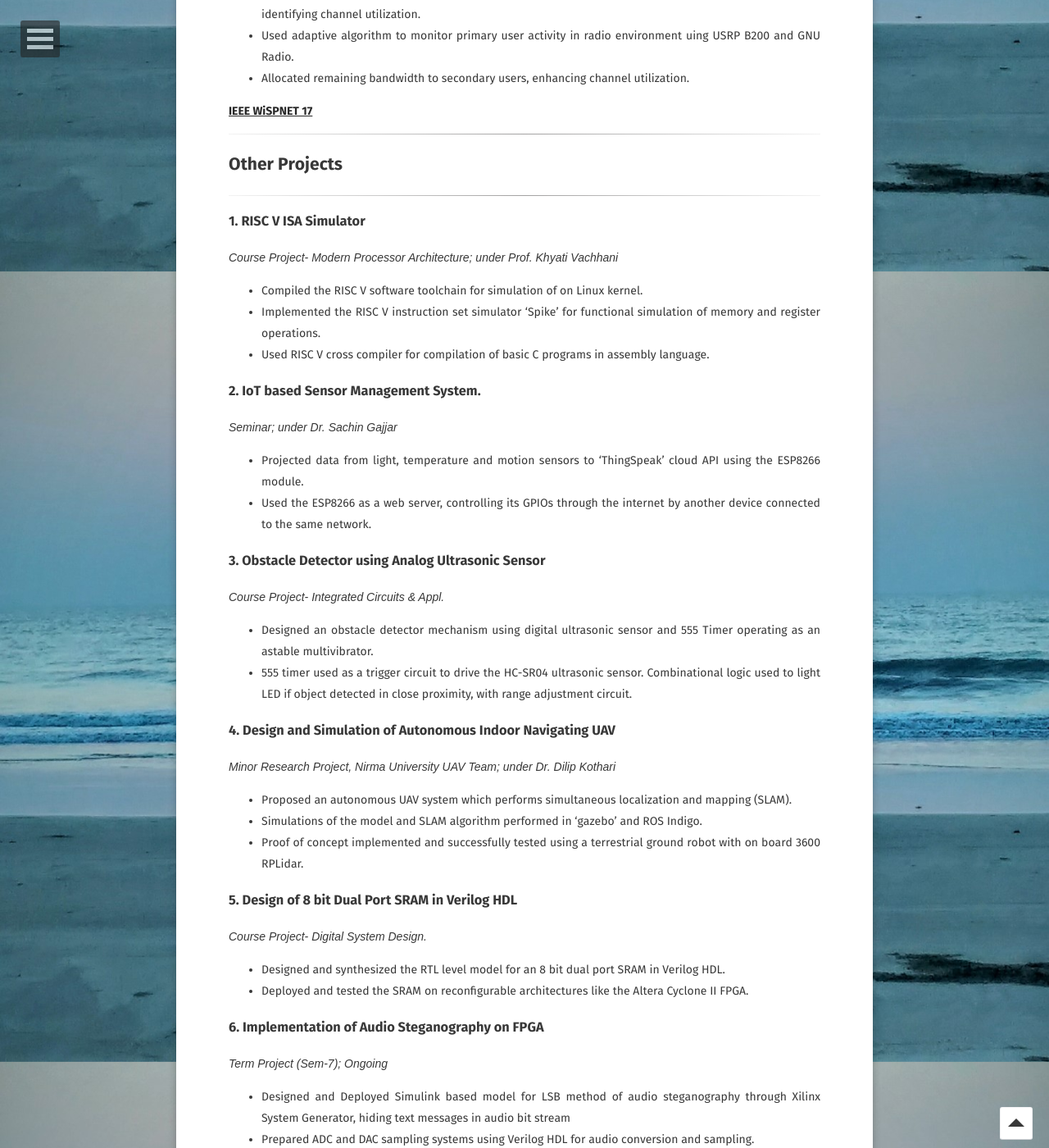
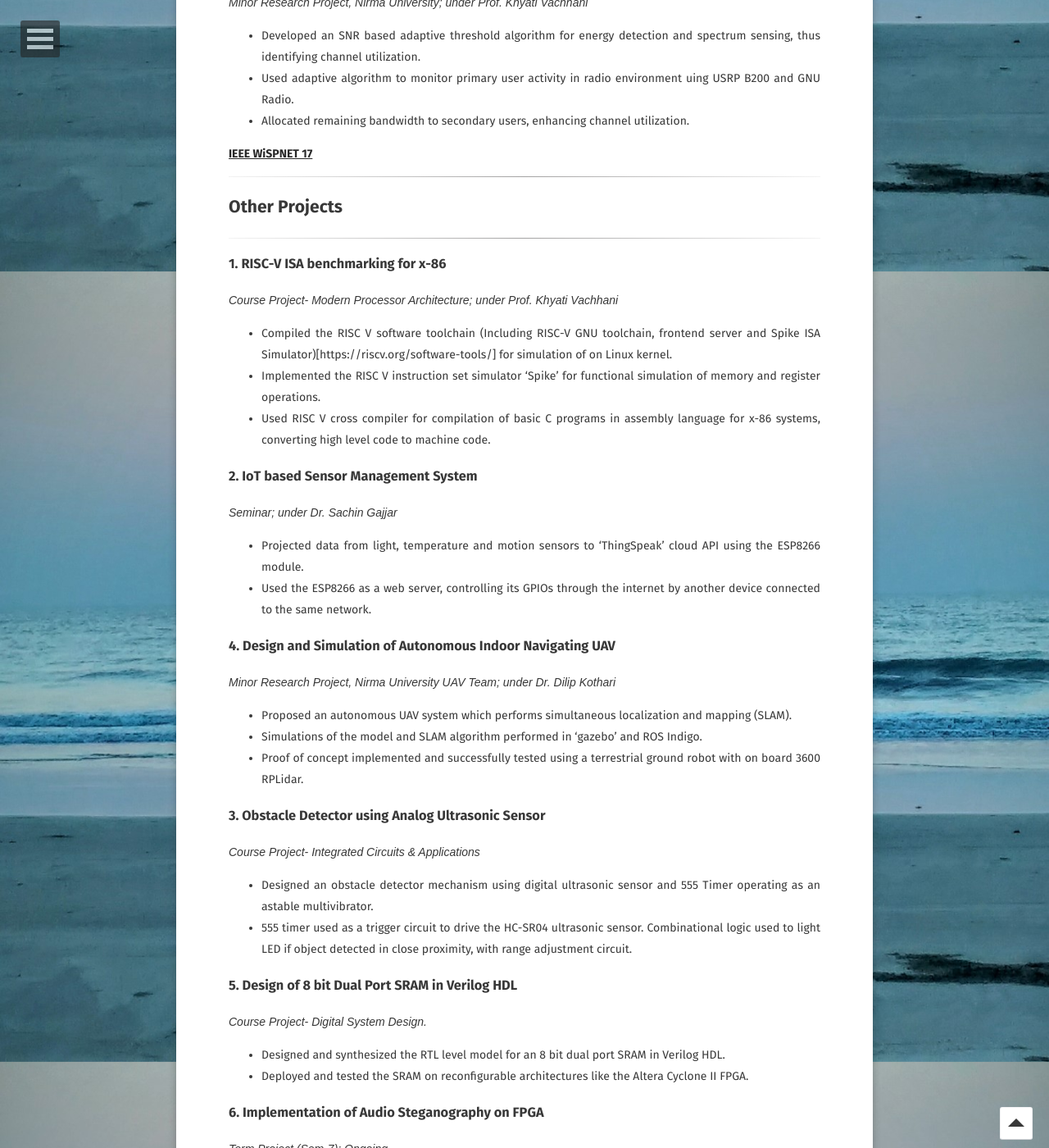
Before and after one commit to jontitalukdar/jontitalukdar.github.io_x, a Jekyll site: the page built from research.md, in a window 1280 px wide and 1400 px high, scrolled down 2560 px. Shown: the whole window at 82% size. Built offline with Jekyll 4.4.1, drawn with Linux system fonts in a browser that asks for light colours; some web fonts are replaced; comment, search, counter and statistics services are not loaded; some of the changed text lies outside the part shown.

Commit message:
update of SRT and RISCV tools

```diff
--- a/research.md
+++ b/research.md
@@ -52,12 +52,12 @@ feature: https://jontitalukdar.github.io/assets/img/res.jpg
 
 [**Paper**](https://drive.google.com/file/d/0ByGq26nUw_7FY1JRUGlPOWQ1dWtMcHdJcm1STFZqYVpFRk84/edit){:target="_blank"}&emsp; Under Review (ICTCS-17)
 
-## 2. Desig of Radix 4 SRT Divider
+## 2. Design of High Seed Radix 4 SRT Divider
 *In collaboration with RISE Lab, Dept. of CSE, IIT Madras*
-* Design and development of Fuzzy Logic based intelligent radix 4 SRT division algorithm in IBM Bluespec.
+* Design and development of Fuzzy Logic based intelligent radix 4 SRT division algorithm in IBM Bluespec. Improved the earlier SRT radix 4 method by making it more parallel and using fuzzy based method for quotient/remainder selection
 * Testing and benchmarking of algorithm done on Xilinx UltraScale device with Vivado support.
 
-[**IEEE IcSoftComp 17**](assets/softcomp.pdf){:target="_blank"}&emsp;
+[**IEEE IcSoftComp 17**](assets/srt.pdf){:target="_blank"}&emsp;
 
 ## 3. SNR Estimation based Smart-Sensing Algorithm for Cognitive Radio
 *Minor Research Project, Nirma University; under Prof. Khyati Vachhani*
@@ -70,27 +70,27 @@ feature: https://jontitalukdar.github.io/assets/img/res.jpg
 ***
 ## Other Projects
 ***
-### 1. RISC V ISA Simulator
+### 1. RISC-V ISA benchmarking for x-86
 *Course Project- Modern Processor Architecture; under Prof. Khyati Vachhani*
-* Compiled the RISC V software toolchain for simulation of on Linux kernel.
+* Compiled the RISC V software toolchain (Including RISC-V GNU toolchain, frontend server and Spike ISA Simulator)[https://riscv.org/software-tools/] for simulation of on Linux kernel.
 * Implemented the RISC V instruction set simulator ‘Spike’ for functional simulation of memory and register operations.
-* Used RISC V cross compiler for compilation of basic C programs in assembly language.
+* Used RISC V cross compiler for compilation of basic C programs in assembly language for x-86 systems, converting high level code to machine code.
 
-### 2. IoT based Sensor Management System.
+### 2. IoT based Sensor Management System
 *Seminar; under Dr. Sachin Gajjar*
 * Projected data from light, temperature and motion sensors to ‘ThingSpeak’ cloud API using the ESP8266 module.
 * Used the ESP8266 as a web server, controlling its GPIOs through the internet by another device connected to the same network.
-
-### 3. Obstacle Detector using Analog Ultrasonic Sensor
-*Course Project- Integrated Circuits & Appl.*
-* Designed an obstacle detector mechanism using digital ultrasonic sensor and 555 Timer operating as an astable multivibrator.
-* 555 timer used as a trigger circuit to drive the HC-SR04 ultrasonic sensor. Combinational logic used to light LED if object detected in close proximity, with range adjustment circuit.
 
 ### 4. Design and Simulation of Autonomous Indoor Navigating UAV
 *Minor Research Project, Nirma University UAV Team; under Dr. Dilip Kothari*
 * Proposed an autonomous UAV system which performs simultaneous localization and mapping (SLAM).
 * Simulations of the model and SLAM algorithm performed in ‘gazebo’ and ROS Indigo.
 * Proof of concept implemented and successfully tested using a terrestrial ground robot with on board 3600 RPLidar.
+
+### 3. Obstacle Detector using Analog Ultrasonic Sensor
+*Course Project- Integrated Circuits & Applications*
+* Designed an obstacle detector mechanism using digital ultrasonic sensor and 555 Timer operating as an astable multivibrator.
+* 555 timer used as a trigger circuit to drive the HC-SR04 ultrasonic sensor. Combinational logic used to light LED if object detected in close proximity, with range adjustment circuit.
 
 ### 5. Design of 8 bit Dual Port SRAM in Verilog HDL
 *Course Project- Digital System Design.*
```
